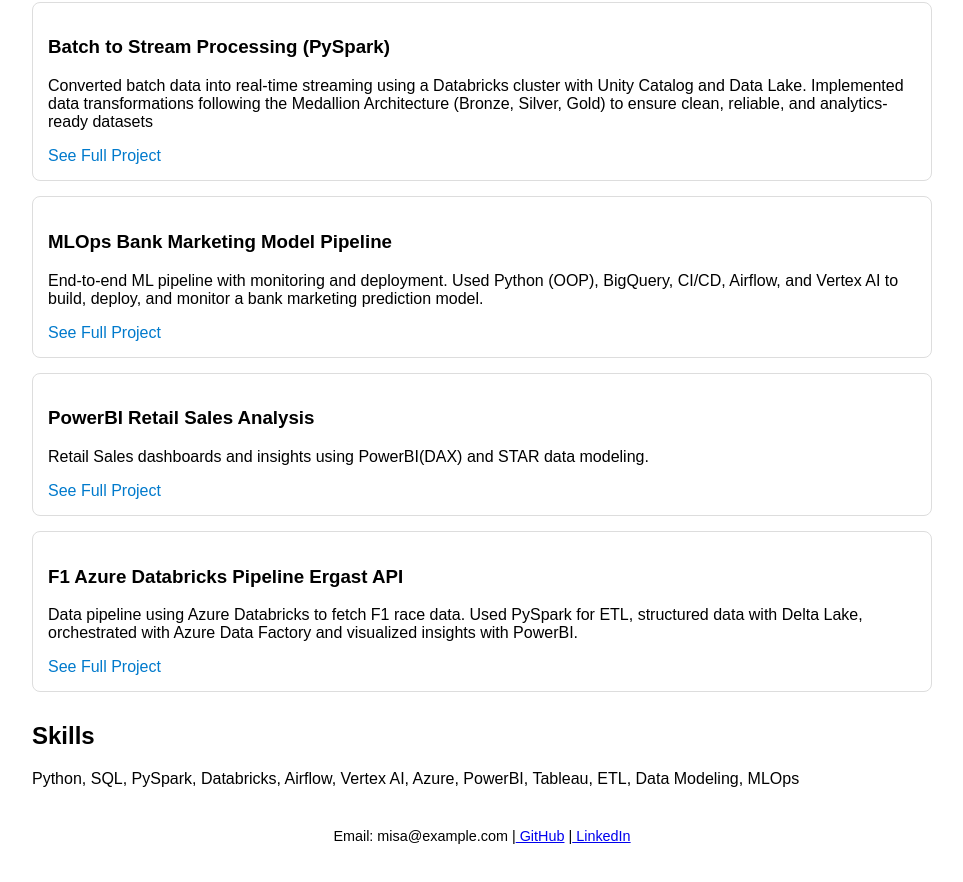
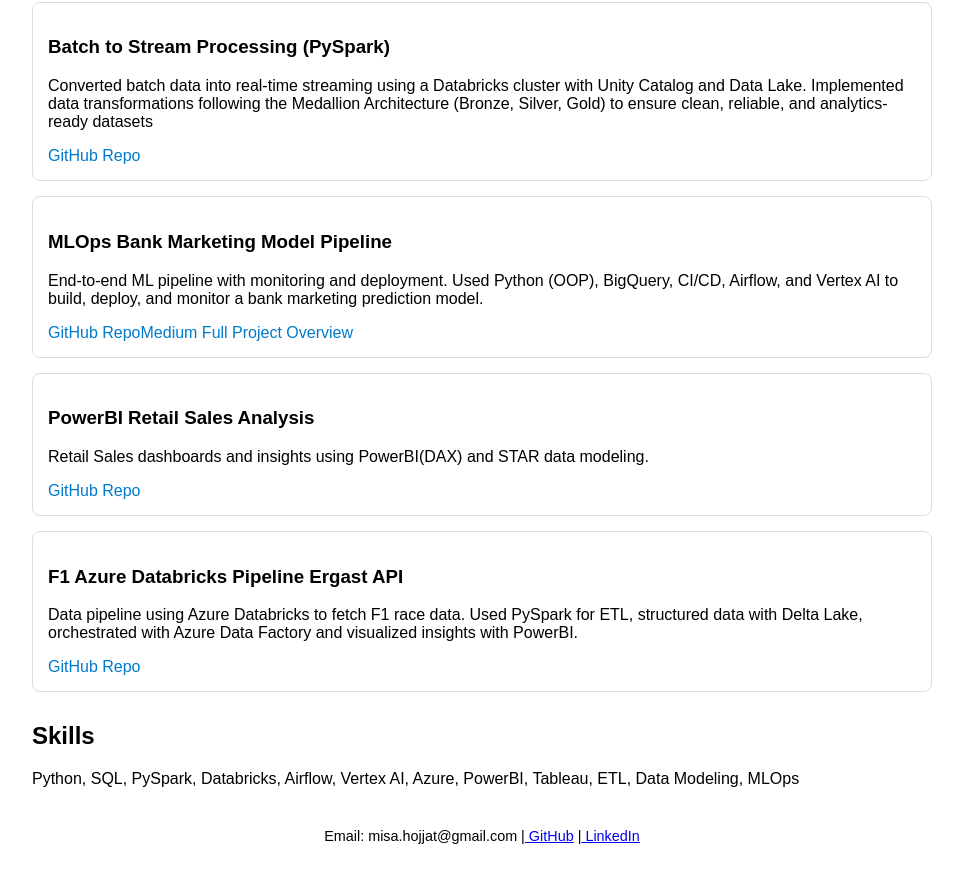
Before and after one commit to MisaHojjat/misahojjat-portfolio, a React (Create React App) app: page / in a window 1280 px wide. Shown: the part 430-1312 px from the top of the page, without its empty margins (158-1121 px from the left). Built offline with nearby package versions, Linux system fonts and the light colour scheme.

Commit message:
'version_5'

```diff
--- a/src/App.js
+++ b/src/App.js
@@ -48,9 +48,21 @@
           <div key={idx} className="project-card">
             <h3>{p.name}</h3>
             <p>{p.shortDesc}</p>
-            <a href={p.github} target="_blank" rel="noopener noreferrer">See Full Project</a>
+
+            <div className="project-links">
+                  {p.github && (
+                      <a href={p.github} target="_blank" rel="noopener noreferrer">
+                        GitHub Repo
+                      </a>
+              )}
+                  {p.medium && (
+                      <a href={p.medium} target="_blank" rel="noopener noreferrer">
+                          Medium Full Project Overview
+                      </a>
+                  )}
+            </div>
           </div>
-        ))}
+    ))}
       </section>
 
       <section className="skills">
@@ -60,7 +72,7 @@
 
       <footer>
         <p>
-          Email: misa@example.com |
+          Email: misa.hojjat@gmail.com |
           <a href="https://github.com/MisaHojjat" target="_blank" rel="noopener noreferrer"> GitHub</a> |
           <a href="https://www.linkedin.com/in/misahojjat" target="_blank" rel="noopener noreferrer"> LinkedIn</a>
         </p>
```
